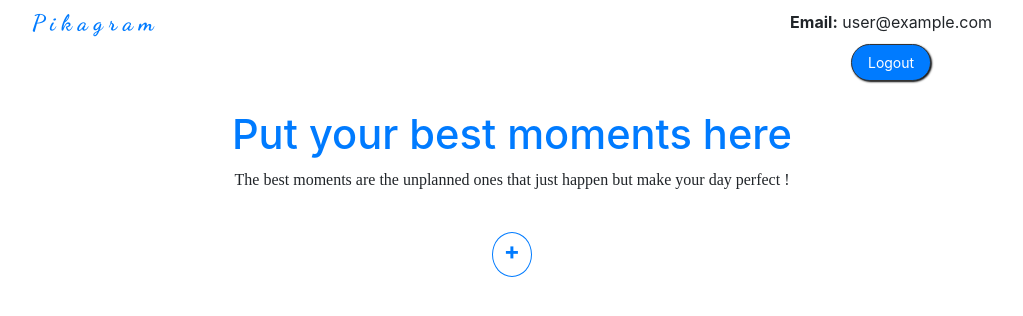
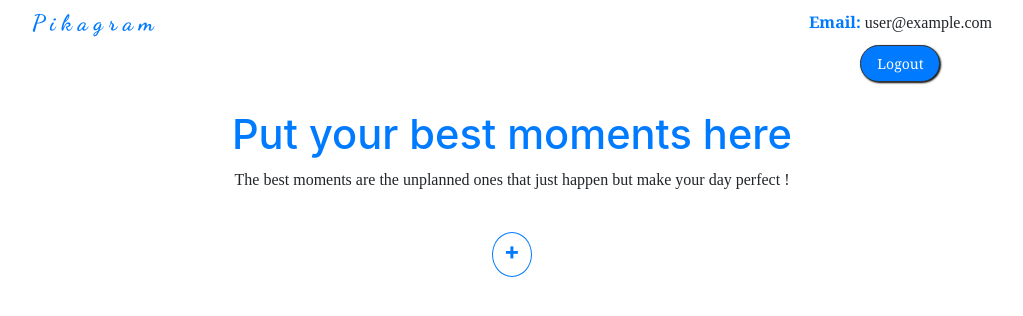
Before and after one commit to abhimishra01/pikagram, a React (Create React App) app: page /dashboard in a window 1280 px wide. Shown: the top 316 px of the page, without its empty margins (128-1151 px from the left). Built offline with nearby package versions, Linux system fonts and the light colour scheme; no server answers; the database is empty; sample sign-in values are in the browser's storage.

Commit message:
some styling fixes in crudBtns and height of imgs

```diff
--- a/src/index.css
+++ b/src/index.css
@@ -95,9 +95,9 @@ label:hover{
   /* padding:50% 0; */
 }
 .img{
-  height:100vh;
+  height:80vh;
  width:100vh;
- margin: 30px auto;
+ margin: 20px auto;
 }
 
 /* modal styles */
@@ -150,6 +150,15 @@ label:hover{
 .user, .title h1 {
   margin:10px 0;
 }
+
+.user{
+  font-family:cursive;
+}
+
+.user strong{
+  font-family: "Noto Serif";
+  color:var(--primary);
+}
 .logoutbtn{
   background-color:var(--primary);
   border: 1px solid #333;
@@ -162,8 +171,15 @@ label:hover{
 
 .logoutbtn Button{
   font-size:14px;
+  font-family: "Noto Serif";
   color:white;
 }
+
+
+.logoutbtn Button:hover{
+  color:white;
+}
+
 
 @media screen and (max-width:638px){
 
@@ -210,3 +226,11 @@ label:hover{
 }
  /* margin: 20px auto; */
 }
+
+
+.crudBtns{
+ margin-bottom: 50px;
+  display:flex;
+  flex-flow:row no-wrap;
+  justify-content: space-evenly;
+}
```
